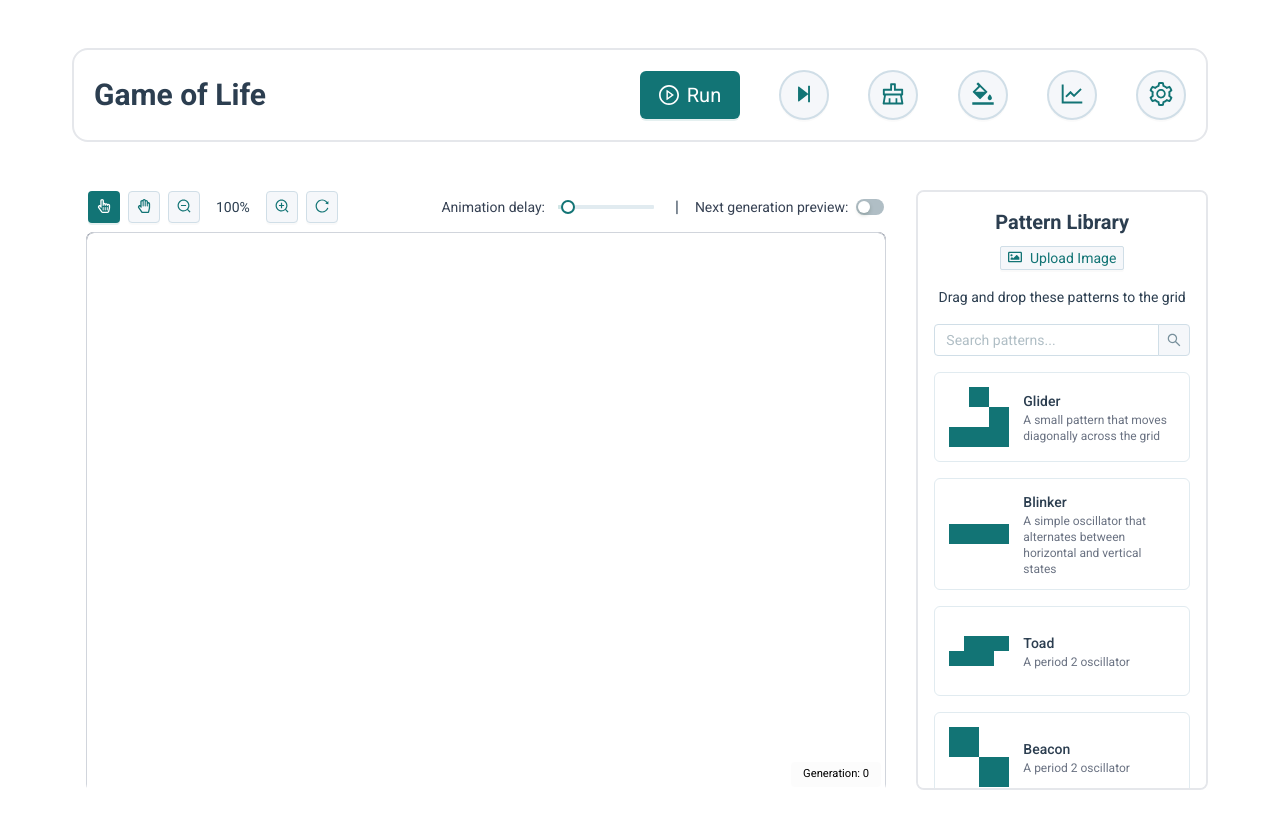
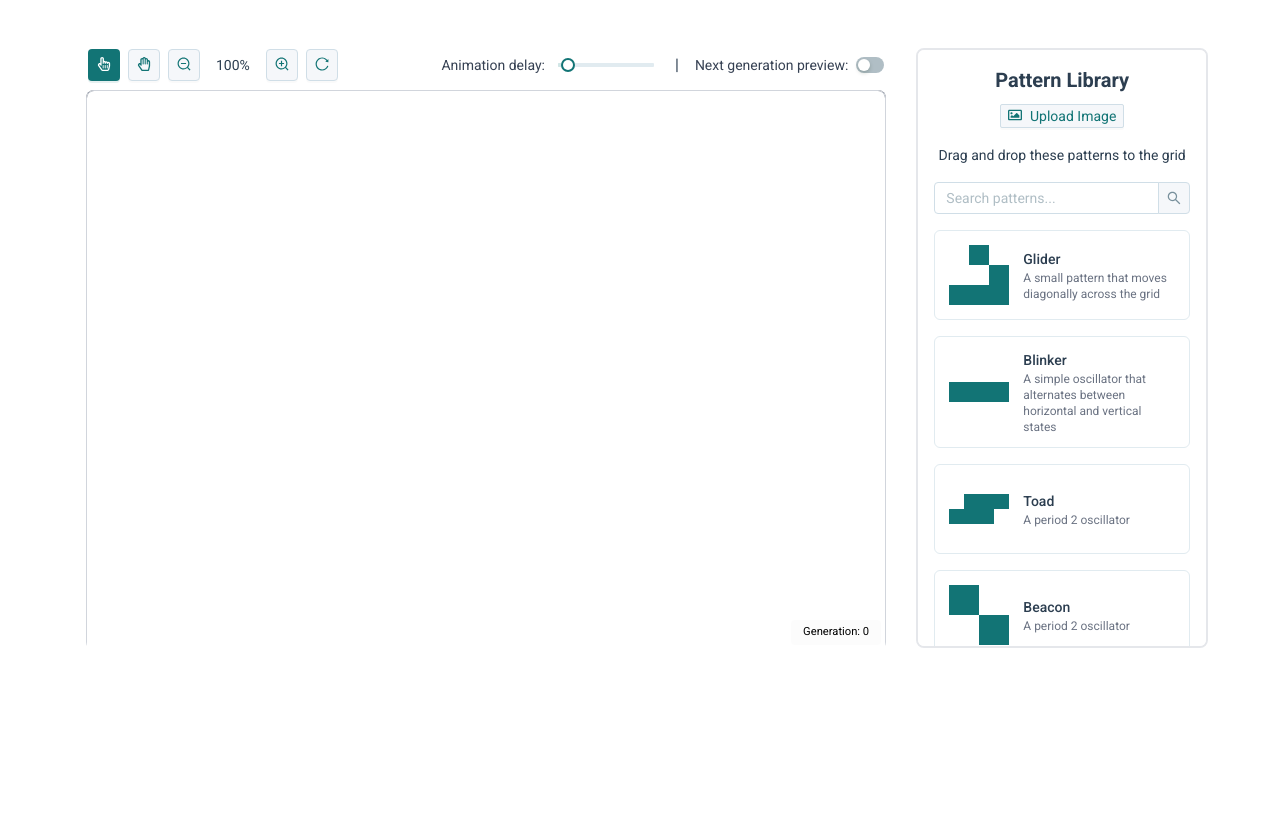
Before and after one commit to sreerag-ms/conways-game-of-life-group-project, a React (Vite) app: page / in a window 1280 px wide. Shown: the top 828 px of the page. After the commit the page ends 800 px from the top, so only its background shows below. Built offline with nearby package versions, Linux system fonts and the light colour scheme.

Commit message:
Removed controls from the Game

```diff
--- a/src/components/Game/index.jsx
+++ b/src/components/Game/index.jsx
@@ -2,12 +2,10 @@ import { Content } from 'antd/es/layout/layout';
 import PropTypes from 'prop-types';
 import React from 'react';
 import GridSection from './GridSection';
-import SimulationControls from './SimulationControls';
 
 const Game = ({ setStabilizedModalOpen }) => (
   <Content className="p-3 md:p-6 lg:p-12">
-    <SimulationControls />
-
+    {/* <SimulationControls /> */}
     <div className="pb-4 overflow-auto">
       <GridSection setStabilizedModalOpen={setStabilizedModalOpen} />
     </div>
```
